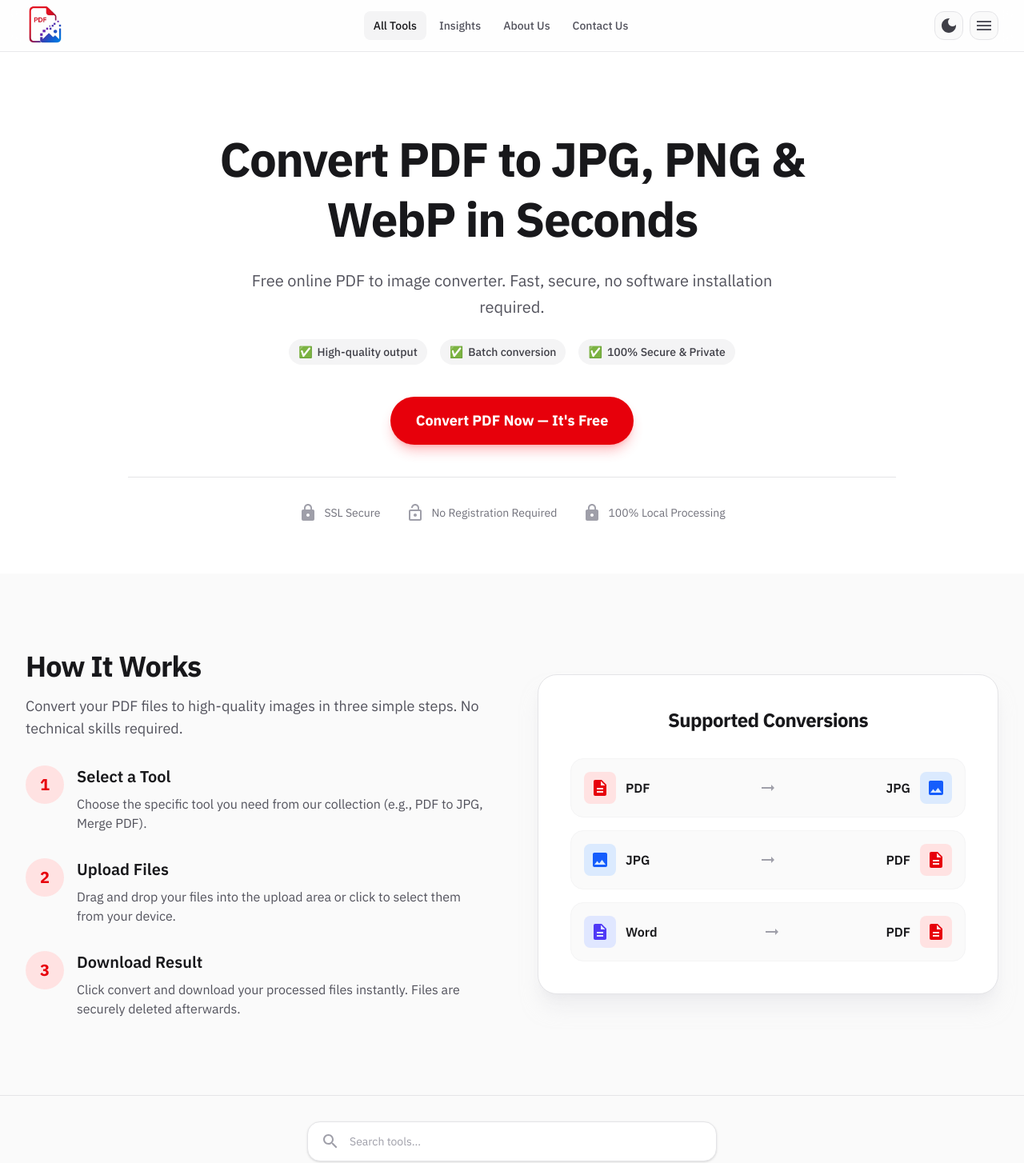
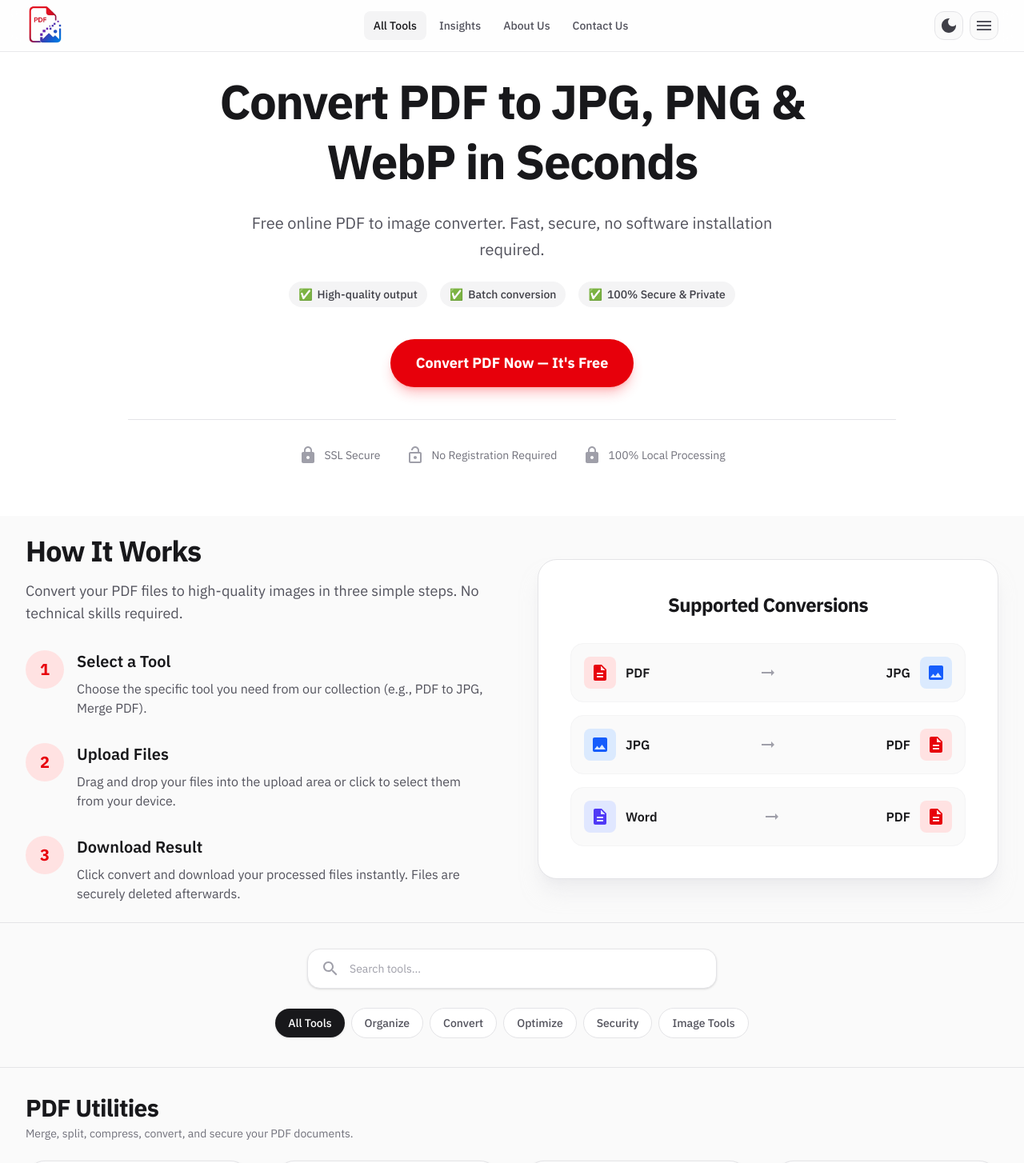
Before and after one commit to Rutubhimani28/tool, a Next.js app: page / in a window 1280 px wide. Shown: the top 1454 px of the page at 80% size. Built offline with nearby package versions, Linux system fonts and the light colour scheme.

Commit message:
implement landing page with tool filtering and feature showcase

```diff
--- a/app/page.tsx
+++ b/app/page.tsx
@@ -61,7 +61,7 @@ export default function Home() {
   return (
     <div className="flex-1 bg-zinc-50 dark:bg-zinc-950 transition-colors duration-300">
       {/* Hero Section */}
-      <section className="relative overflow-hidden bg-white px-4 pt-16 pb-12 sm:px-6 sm:pt-24 sm:pb-16 lg:px-8 dark:bg-zinc-950 text-center">
+      <section className="relative overflow-hidden bg-white px-4 pt-16 pb-12 sm:px-6 sm:pt-6 sm:pb-16 lg:px-8 dark:bg-zinc-950 text-center">
         {/* Background decoration */}
         <div className="absolute inset-0 -z-10 overflow-hidden">
           <div className="absolute left-1/2 top-0 -translate-x-1/2 w-[800px] h-[500px] bg-gradient-to-b from-red-500/10 to-transparent rounded-full blur-3xl" />
@@ -112,7 +112,7 @@ export default function Home() {
       </section>
 
       {/* How It Works & Supported Formats */}
-      <section className="bg-zinc-50 dark:bg-zinc-900/50 py-16 sm:py-24 border-b border-zinc-200 dark:border-zinc-800">
+      <section className="bg-zinc-50 dark:bg-zinc-900/50 py-16 sm:py-6 border-b border-zinc-200 dark:border-zinc-800">
         <div className="mx-auto max-w-7xl px-4 sm:px-6 lg:px-8">
           <div className="grid grid-cols-1 lg:grid-cols-2 gap-16 items-center">
             {/* How It Works */}
```
